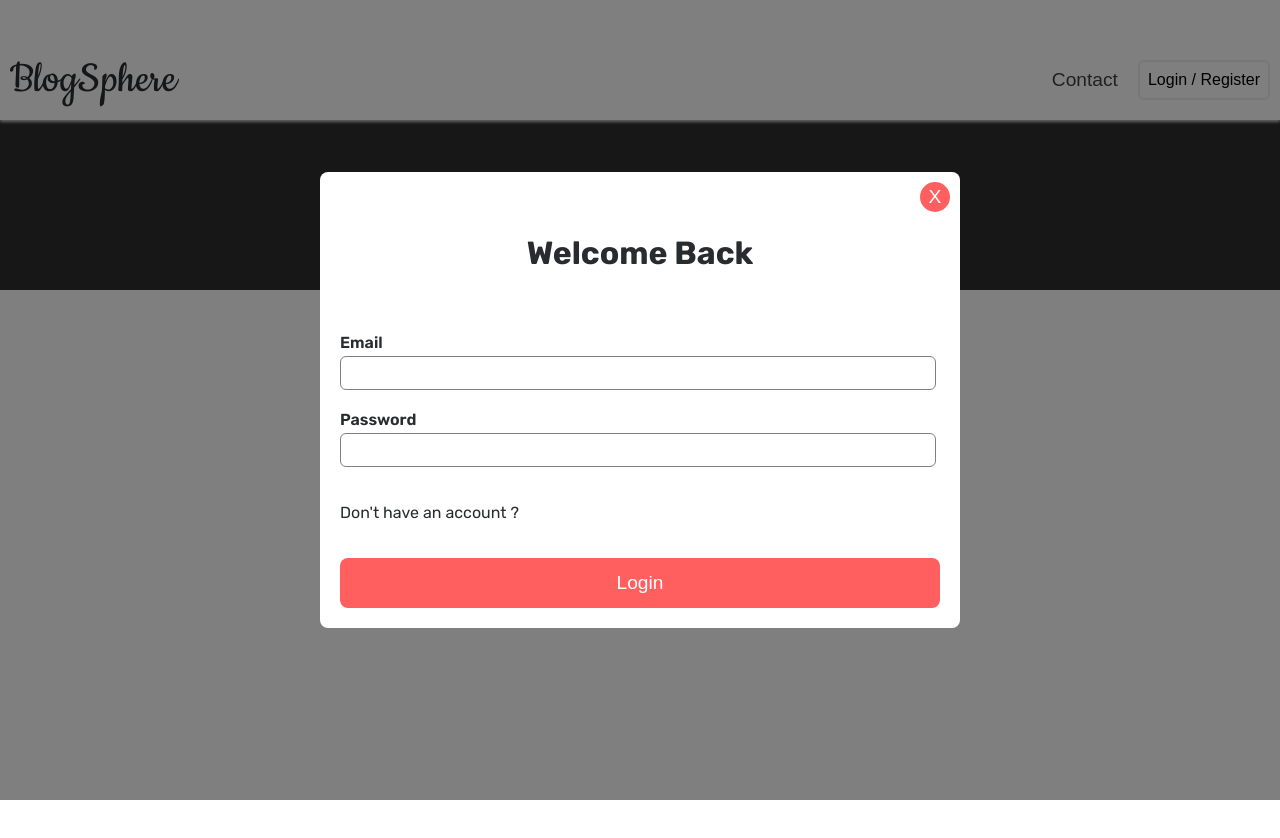
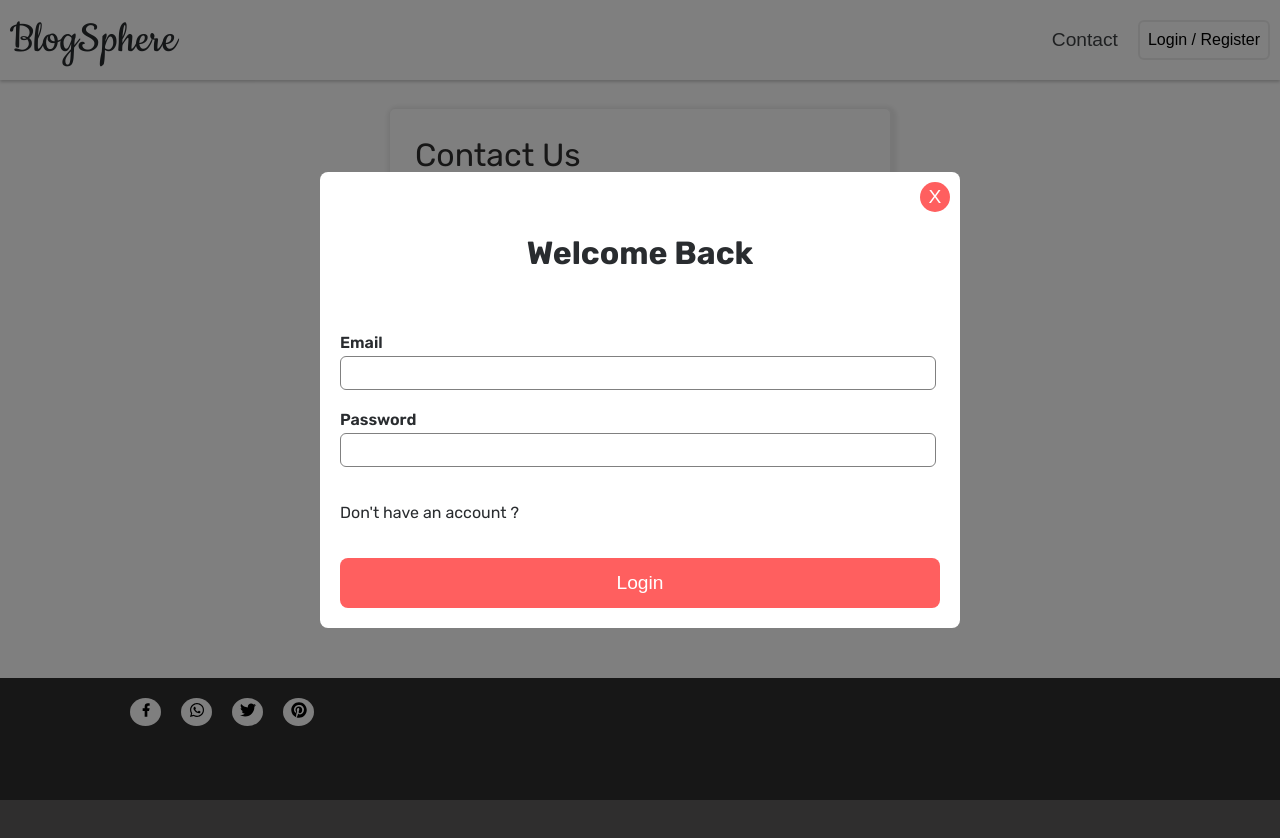
Before and after one commit to Punit-555/BlogSphere, a React (Create React App) app in the folder client/: page /contact in a window 1280 px wide. Shown: the top 838 px of the page. Before the commit the page ends 800 px from the top, so only its background shows below. Built offline with nearby package versions, Linux system fonts and the light colour scheme.

Commit message:
Contact Page

```diff
--- a/client/src/App.js
+++ b/client/src/App.js
@@ -13,6 +13,7 @@ import Profile from "./pages/Profile";
 import { AuthContext } from "./context/userAuth";
 import { getSpecificUserDetails } from "./api/getApi";
 import BlogDetails from "./pages/BlogDetails";
+import ContactUs from "./pages/ContactUs";
 function App() {
   const { isLoading, setIsLoading } = useContext(LoaderContext);
   const { setUserDetails } = useContext(AuthContext);
@@ -65,6 +66,7 @@ function App() {
         <Route path="/profile" element={<Profile />} />
         <Route path="/blogs" element={<BlogsPage />} />
         <Route path="/blog-details/:id" element={<BlogDetails />} />
+        <Route path="/contact" element={<ContactUs />} />
       </Routes>
       <Footer />
       <ToastContainer />
--- /dev/null
+++ b/client/src/pages/ContactUs.jsx
@@ -0,0 +1,35 @@
+import React from "react";
+
+function ContactUs() {
+  return (
+    <div className="home_container">
+      <section className="about_form_section">
+        <div className="about_form">
+          <div className="about_form_input_container">
+            <h1 className="heading_h1">Contact Us</h1>
+            <label htmlFor="">Name</label>
+            <input type="text" className="about_form_input_field" />
+          </div>
+          <div className="about_form_input_container">
+            <label htmlFor="">Email</label>
+            <input type="text" className="about_form_input_field" />
+          </div>
+          <div className="about_form_input_container">
+            <label htmlFor="">Message</label>
+            <textarea
+              type="text"
+              className="about_form_input_field"
+              rows="5"
+              cols={2}
+            />
+          </div>
+          <div className="about_form_input_container">
+            <button className="about_form_input_container_btn">Submit</button>
+          </div>
+        </div>
+      </section>
+    </div>
+  );
+}
+
+export default ContactUs;
--- a/client/src/styles/_home.scss
+++ b/client/src/styles/_home.scss
@@ -432,3 +432,63 @@
     align-items: center;
     gap: 10px;
 }
+
+
+.about_form_section {
+    display: flex;
+    justify-content: center;
+    align-items: center;
+    gap: 20px;
+    margin: 108px 0px;
+    color: #2F2E2E;
+
+    h1,
+    p {
+        font-weight: 400;
+    }
+
+    .about_form {
+        border-radius: 6px;
+        box-shadow: 2px 2px 4px 4px #eee;
+        display: flex;
+        // justify-content: center;
+        align-items: center;
+        flex-direction: column;
+        width: 100%;
+        border: 1px solid #eee;
+        min-width: 500px;
+        height: 400px;
+        gap: 20px;
+        padding-bottom: 20px;
+
+        &_input_container {
+            display: flex;
+            justify-content: start;
+            flex-direction: column;
+            max-width: 450px;
+            width: 100%;
+
+            &_btn {
+                padding: 10px;
+                border: none;
+                background-color: white;
+                border: 1px solid #2F2E2E;
+                cursor: pointer;
+                border-radius: 4px;
+                transition: all 0.2s ease-in-out;
+
+                &:hover {
+                    background-color: #2F2E2E;
+                    color: white;
+                }
+            }
+
+        }
+
+        &_input_field {
+            padding: 12px;
+            border-radius: 4px;
+            border: 2px solid #eee;
+        }
+    }
+}
```
Also changed, not shown: 2 other files (tests, documents, lock files or other folders).
